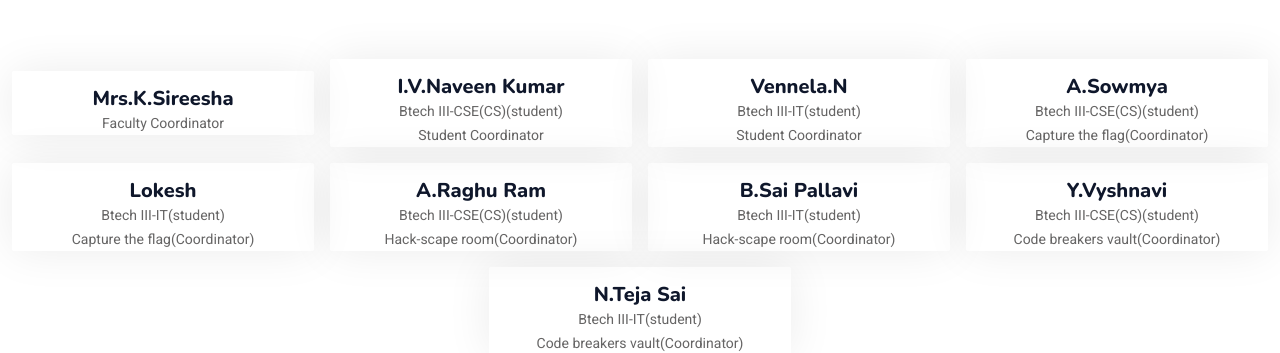
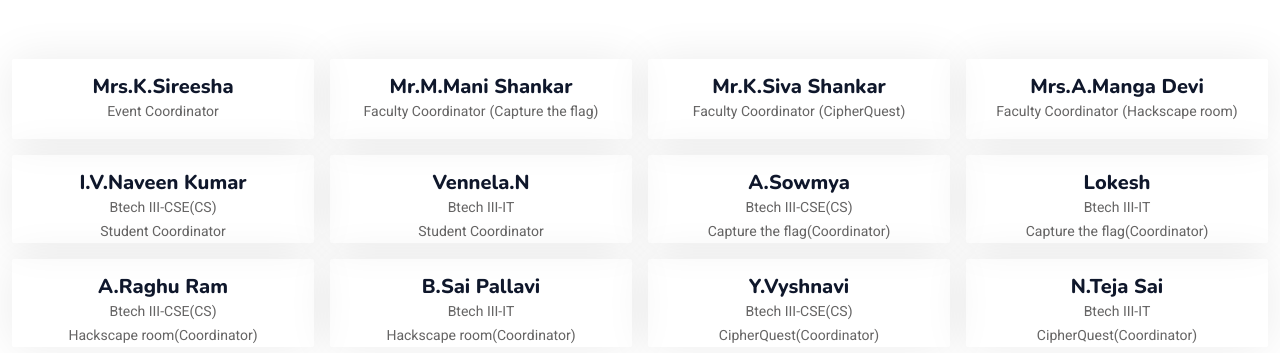
Before and after one commit to prabhusurya4329/EMTRIX-2K26, a plain HTML site: page team.html in a window 1280 px wide. Shown: the part 618-971 px from the top of the page. Drawn offline with nearby package versions, Linux system fonts and the light colour scheme.

Commit message:
Your update message

```diff
--- a/team.html
+++ b/team.html
@@ -87,19 +87,51 @@
 	                    <h5 class="section-title ff-secondary text-center text-primary fw-normal">Our Team</h5>
 	                    <h1 class="mb-5">Event Coordinators</h1>
                     </div>
-                    <div class="col-lg-3 col-md-6 wow fadeInUp" data-wow-delay="0.1s">
+                                 <div class="col-lg-3 col-md-6 wow fadeInUp" data-wow-delay="0.1s">
                         <div class="team-item text-center rounded overflow-hidden">
 
                             <h5 class="mb-0 mt-3">Mrs.K.Sireesha</h5>
-                            <small>Faculty Coordinator</small><br>
-				<small></small>
+                            <small>Event Coordinator</small>
+                            <div class="d-flex justify-content-center mt-3">
+                            </div>
+                        </div>
+                    </div>
+                     <div class="col-lg-3 col-md-6 wow fadeInUp" data-wow-delay="0.1s">
+                        <div class="team-item text-center rounded overflow-hidden">
+
+                            <h5 class="mb-0 mt-3">Mr.M.Mani Shankar</h5>
+                            <small>Faculty Coordinator</small>
+                             <small>(Capture the flag)</small>
+                            <div class="d-flex justify-content-center mt-3">
+                            </div>
+                        </div>
+                    </div>
+                     <div class="col-lg-3 col-md-6 wow fadeInUp" data-wow-delay="0.1s">
+                        <div class="team-item text-center rounded overflow-hidden">
+
+                            <h5 class="mb-0 mt-3">Mr.K.Siva Shankar</h5>
+                            <small>Faculty Coordinator</small>
+                             <small>(CipherQuest)</small>
+                            <div class="d-flex justify-content-center mt-3">
+                            </div>
+                        </div>
+                    </div>
+                     <div class="col-lg-3 col-md-6 wow fadeInUp" data-wow-delay="0.1s">
+                        <div class="team-item text-center rounded overflow-hidden">
+
+                            <h5 class="mb-0 mt-3">Mrs.A.Manga Devi</h5>
+                            <small>Faculty Coordinator</small>
+                             <small>(Hackscape room)</small>
+                            <div class="d-flex justify-content-center mt-3">
+
+                            </div>
                         </div>
                     </div>
                     <div class="col-lg-3 col-md-6 wow fadeInUp" data-wow-delay="0.1s">
                         <div class="team-item text-center rounded overflow-hidden">
 
                             <h5 class="mb-0 mt-3">I.V.Naveen Kumar</h5>
-                            <small>Btech III-CSE(CS)(student)</small><br>
+                            <small>Btech III-CSE(CS)</small><br>
 			    <small>Student Coordinator</small>
                         </div>
                     </div>
@@ -107,7 +139,7 @@
                         <div class="team-item text-center rounded overflow-hidden">
 
                             <h5 class="mb-0 mt-3">Vennela.N</h5>
-                            <small>Btech III-IT(student)</small><br>
+                            <small>Btech III-IT</small><br>
 			    <small>Student Coordinator</small>
                         </div>
                     </div>
@@ -115,7 +147,7 @@
                         <div class="team-item text-center rounded overflow-hidden">
 
                             <h5 class="mb-0 mt-3">A.Sowmya</h5>
-                            <small>Btech III-CSE(CS)(student)</small><br>
+                            <small>Btech III-CSE(CS)</small><br>
 			    <small>Capture the flag(Coordinator)</small>
                         </div>
                     </div>
@@ -123,7 +155,7 @@
                         <div class="team-item text-center rounded overflow-hidden">
 
                             <h5 class="mb-0 mt-3">Lokesh</h5>
-                            <small>Btech III-IT(student)</small><br>
+                            <small>Btech III-IT</small><br>
 			    <small>Capture the flag(Coordinator)</small>
                         </div>
                     </div>
@@ -131,32 +163,32 @@
                         <div class="team-item text-center rounded overflow-hidden">
 
                             <h5 class="mb-0 mt-3">A.Raghu Ram</h5>
-                            <small>Btech III-CSE(CS)(student)</small><br>
-				<small>Hack-scape room(Coordinator)</small>
+                            <small>Btech III-CSE(CS)</small><br>
+				<small>Hackscape room(Coordinator)</small>
                         </div>
                     </div>
                     <div class="col-lg-3 col-md-6 wow fadeInUp" data-wow-delay="0.3s">
                         <div class="team-item text-center rounded overflow-hidden">
 
                             <h5 class="mb-0 mt-3">B.Sai Pallavi </h5>
-                            <small>Btech III-IT(student)</small><br>
-				<small>Hack-scape room(Coordinator)</small>
+                            <small>Btech III-IT</small><br>
+				<small>Hackscape room(Coordinator)</small>
                         </div>
                     </div>
                     <div class="col-lg-3 col-md-6 wow fadeInUp" data-wow-delay="0.3s">
                         <div class="team-item text-center rounded overflow-hidden">
 
                             <h5 class="mb-0 mt-3">Y.Vyshnavi</h5>
-                            <small>Btech III-CSE(CS)(student)</small><br>
-				<small>Code breakers vault(Coordinator)</small>
+                            <small>Btech III-CSE(CS)</small><br>
+				<small>CipherQuest(Coordinator)</small>
                         </div>
                     </div>
                     <div class="col-lg-3 col-md-6 wow fadeInUp" data-wow-delay="0.3s">
                         <div class="team-item text-center rounded overflow-hidden">
 
                             <h5 class="mb-0 mt-3">N.Teja Sai</h5>
-                            <small>Btech III-IT(student)</small><br>
-				<small>Code breakers vault(Coordinator)</small>
+                            <small>Btech III-IT</small><br>
+				<small>CipherQuest(Coordinator)</small>
                         </div>
                     </div>
                 </div>
```
Also changed, not shown: contact.html (+57 -20 lines), index.html (+35 -3 lines).
